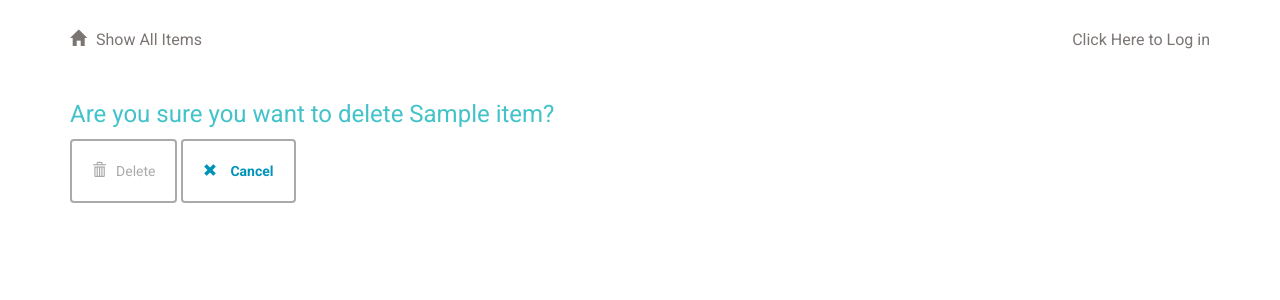
After one commit to pbrandiezs/udacity-fullstack-project-item-catalog, a Flask app: template vagrant/catalog/templates/deleteItem.html in a window 1280 px wide. The commit adds this page. Shown: the top 300 px of the page. Run offline with Flask 2, Linux system fonts and the light colour scheme; the template is opened without the code that fills it: most values are stand-ins (such as "Sample title", 1, 10 or a date in 2020); parts of the project's set-up code (start-up, migrations or seed data) failed here and were passed over; some libraries are stand-ins or nearby versions.

Commit message:
feat: Added delete item

```diff
--- a/vagrant/catalog/application.py
+++ b/vagrant/catalog/application.py
@@ -381,21 +381,28 @@ def editItem(id):
         return render_template('editItem.html', item = editedItem)
 
 
-#Delete a restaurant
-@app.route('/restaurant/<int:restaurant_id>/delete/', methods = ['GET','POST'])
-def deleteRestaurant(restaurant_id):
+#Delete an item
+@app.route('/item/<int:id>/delete/', methods = ['GET','POST'])
+def deleteItem(id):
     DBSession = sessionmaker(bind=engine)
     session = DBSession()
-    restaurantToDelete = session.query(Restaurant).filter_by(id = restaurant_id).one()
-    if restaurantToDelete.user_id != login_session['user_id']:
-      return "<script>function myFunction() {alert('You are not authorized to delete this restaurant.  Please create your own restaurant in order to delete.');}</script><body onload='myFunction()''>"
+    itemToDelete = session.query(ItemCatalog).filter_by(id = id).one()
+    # check if logged in
+    if 'username' not in login_session:
+        # not logged in, display public items
+        flash("Login required to delete!")
+        return redirect(url_for('showItemCatalog'))
+    if itemToDelete.user_id != login_session['user_id']:
+        return "<script>function myFunction() {alert('You are not authorized to delete this item.  Please create your own item in order to delete.');}</script><body onload='myFunction()''>"
     if request.method == 'POST':
-      session.delete(restaurantToDelete)
-      flash('%s Successfully Deleted' % restaurantToDelete.name)
-      session.commit()
-      return redirect(url_for('showRestaurants', restaurant_id = restaurant_id))
+        session.delete(itemToDelete)
+        flash('%s Successfully Deleted' % itemToDelete.item_name)
+        session.commit()
+        return redirect(url_for('showItemCatalog'))
     else:
-      return render_template('deleteRestaurant.html',restaurant = restaurantToDelete)
+        return render_template('deleteItem.html', item = itemToDelete)
+
+
 
 #Show an item
 @app.route('/item/<int:item_id>/')
--- /dev/null
+++ b/vagrant/catalog/templates/deleteItem.html
@@ -0,0 +1,18 @@
+{% extends "main.html" %}
+{% block content %}
+{% include "header.html" %}
+<h2> Are you sure you want to delete {{item.item_name}}? </h2>
+
+<form action="#" method = 'post'>
+
+	<button type="submit" class="btn btn-default delete" id="submit" type="submit">
+	<span class="glyphicon glyphicon-trash" aria-hidden="true"></span>Delete</button>
+
+	<button class="btn btn-default delete">
+	<a href = "{{url_for('showItemCatalog')}}">
+	<span class="glyphicon glyphicon-remove" aria-hidden="true"></span> Cancel</button>
+	</a>
+
+</form>
+
+{% endblock %}
--- a/vagrant/catalog/templates/editItem.html
+++ b/vagrant/catalog/templates/editItem.html
@@ -30,6 +30,10 @@
 						<a href = "{{url_for('showItemCatalog')}}">
 						<span class="glyphicon glyphicon-remove" aria-hidden="true"></span> Cancel</button>
 					</a>
+					<button class="btn btn-default delete">
+							<a href = "{{url_for('deleteItem', id = item.id)}}">
+							<span class="glyphicon glyphicon-trash" aria-hidden="true"></span> Delete</button>
+						</a>
 				</div>
 			</form>
 		</div>
```
